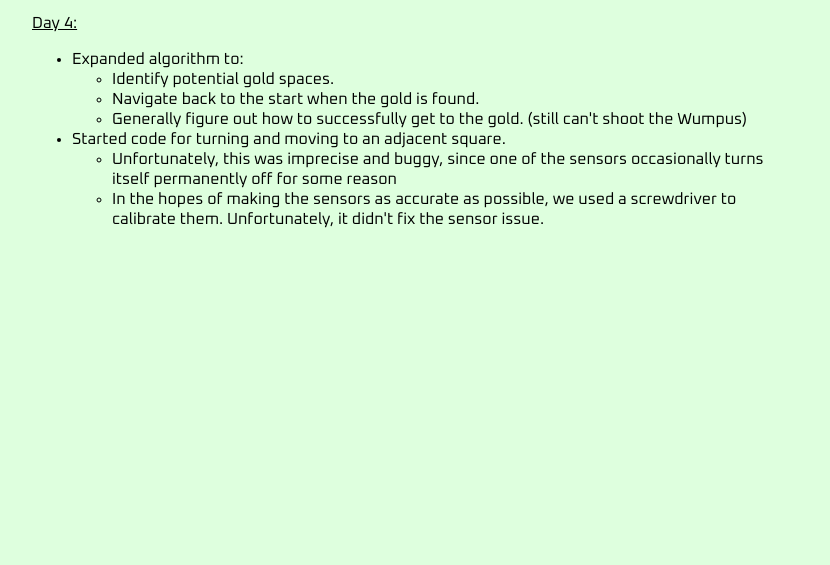
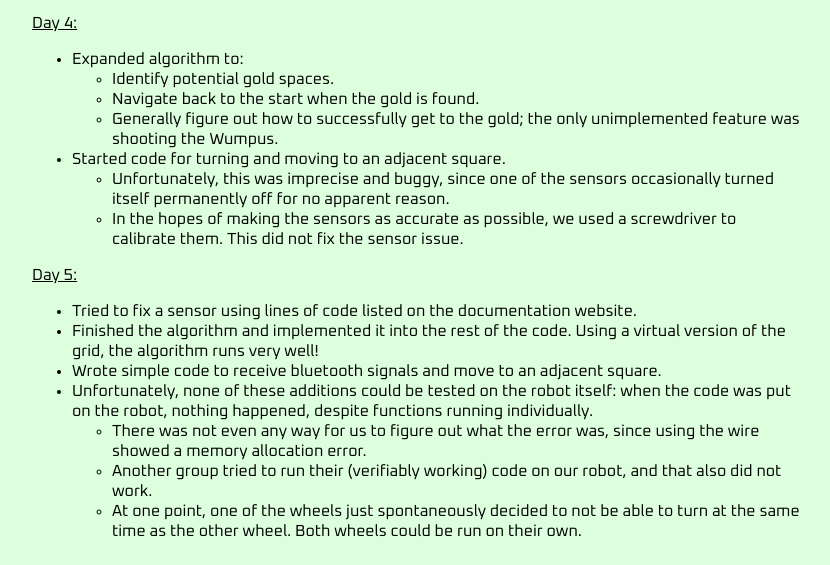
Before and after one commit to Jocowl25/robotMindsAndMachines, a plain HTML site: page log.html in a window 1280 px wide. Shown: the part 977-1542 px from the top of the page, without its empty margins (220-1050 px from the left). Before the commit the page ends 1230 px from the top, so only its background shows below. Drawn offline with Linux system fonts and the light colour scheme; a web font is replaced by a local one.

Commit message:
update log

```diff
--- a/log.html
+++ b/log.html
@@ -133,7 +133,7 @@
 Navigate back to the start when the gold is found.
         </li>
          <li>
-Generally figure out how to successfully get to the gold. (still can't shoot the Wumpus)
+Generally figure out how to successfully get to the gold; the only unimplemented feature was shooting the Wumpus.
         </li>
         </ul>
 
@@ -143,10 +143,43 @@ Generally figure out how to successfully get to the gold. (still can't shoot the
         Started code for turning and moving to an adjacent square.
           <ul>
             <li>
-              Unfortunately, this was imprecise and buggy, since one of the sensors occasionally turns itself permanently off for some reason
+              Unfortunately, this was imprecise and buggy, since one of the sensors occasionally turned itself permanently off for no apparent reason.
             </li>
             <li>
-              In the hopes of making the sensors as accurate as possible, we used a screwdriver to calibrate them. Unfortunately, it didn't fix the sensor issue.
+              In the hopes of making the sensors as accurate as possible, we used a screwdriver to calibrate them. This did not fix the sensor issue.
+            </li>
+          </ul>
+        </li>
+
+        </ul>
+        </div>
+
+        <div>
+        <p class="day">
+        Day 5:
+        </p>
+        <ul>
+        <li>
+        Tried to fix a sensor using lines of code listed on the documentation website.
+        </li>
+        <li>
+        Finished the algorithm and implemented it into the rest of the code. Using a virtual version of the grid, the algorithm runs very well!
+        </li>
+         <li>
+        Wrote simple code to receive bluetooth signals and move to an adjacent square.
+        </li>
+
+        <li>
+        Unfortunately, none of these additions could be tested on the robot itself: when the code was put on the robot, nothing happened, despite functions running individually.
+          <ul>
+            <li>
+              There was not even any way for us to figure out what the error was, since using the wire showed a memory allocation error.
+            </li>
+            <li>
+              Another group tried to run their (verifiably working) code on our robot, and that also did not work.
+            </li>
+            <li>
+              At one point, one of the wheels just spontaneously decided to not be able to turn at the same time as the other wheel. Both wheels could be run on their own.
             </li>
           </ul>
         </li>
```
